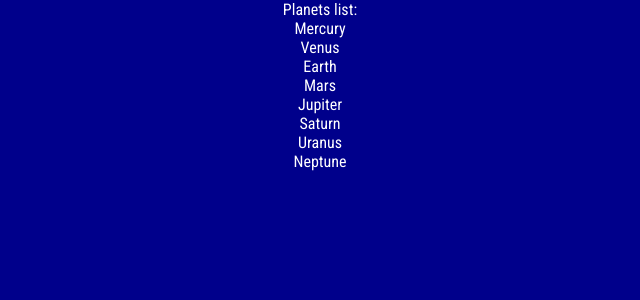
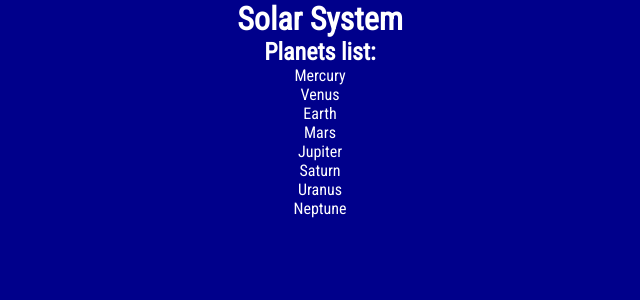
Before and after one commit to Student235555/solar-system-facts, a React (Create React App) app: page / in a window 1280 px wide. Shown: the top 300 px of the page, without its empty margins (320-960 px from the left). Built offline with nearby package versions, Linux system fonts and the light colour scheme.

Commit message:
Improve basic structure

```diff
--- a/src/components/App.js
+++ b/src/components/App.js
@@ -5,6 +5,7 @@ import PlanetsList from './PlanetsList';
 function App() {
   return (
     <div className="App">
+      <h1>Solar System</h1>
       <PlanetsList/>
     </div>
   );
--- a/src/components/PlanetsList.js
+++ b/src/components/PlanetsList.js
@@ -5,7 +5,7 @@ import Planet from './Planet';
 const PlanetsList = () => {
     return (
         <>
-            <p>Planets list:</p>
+            <h2>Planets list:</h2>
             <ul>
                 <Planet/>
             </ul>
```
